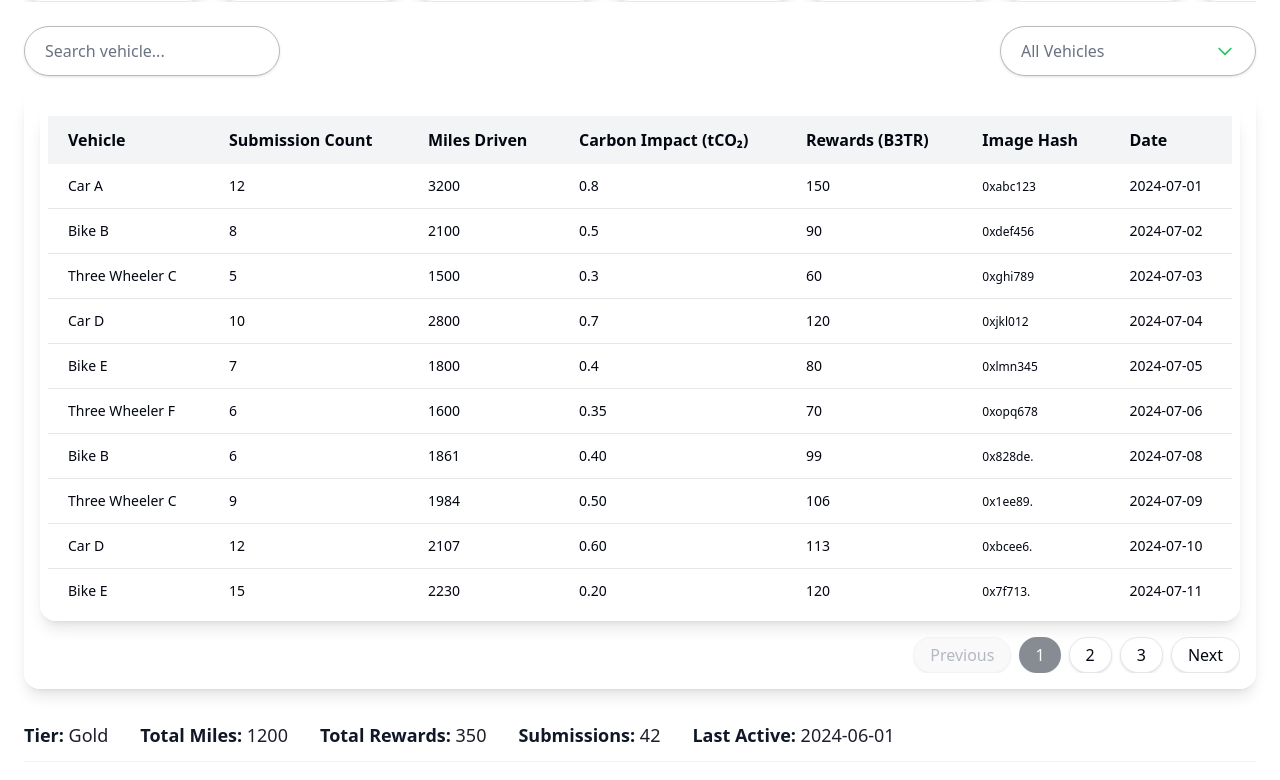
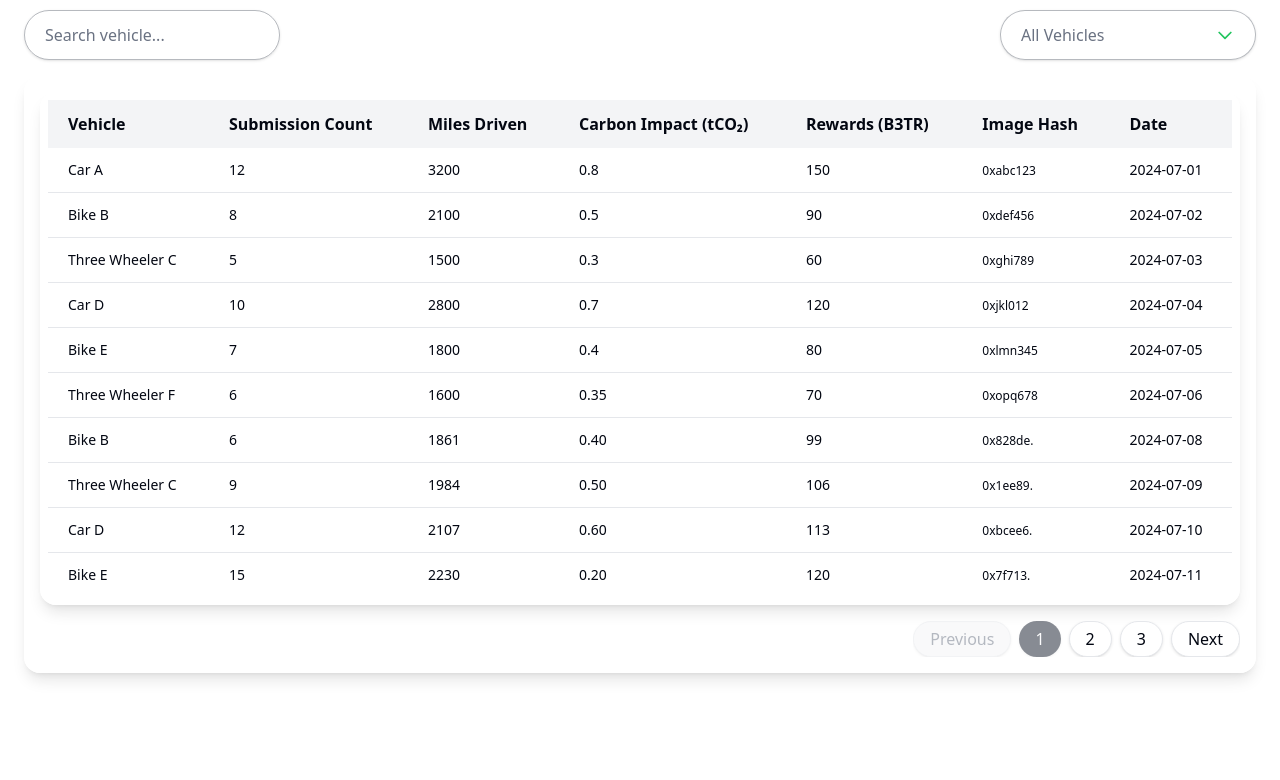
Before and after one commit to DattatrayPatil-Alchemytech/byteme-ai-frontend, a Next.js app: page /admin/users/1 in a window 1280 px wide. Shown: the part 524-1304 px from the top of the page. After the commit the page ends 1221 px from the top, so only its background shows below. Built offline with nearby package versions, Linux system fonts and the light colour scheme.

Commit message:
feat: BA-50 Extra details removed from the uesr view page.

```diff
--- a/app/admin/users/[id]/page.tsx
+++ b/app/admin/users/[id]/page.tsx
@@ -167,7 +167,7 @@ export default function UserViewPage({ params }: { params: { id: string } }) {
   return (
     <div className="p-6 space-y-8">
       {/* User Basic Details Card - Top of Page */}
-      <div className="w-full flex flex-col md:flex-row items-center justify-between gap-6 bg-white/90 rounded-xl shadow p-6 border border-muted mb-8 animate-fade-in">
+      <div className="w-full flex flex-col md:flex-row items-center justify-between gap-6 bg-white/90 rounded-xl shadow p-6 border border-muted mb-4 animate-fade-in">
         <div className="flex items-center gap-4 w-full md:w-auto">
           <User className="text-primary" size={32} />
           <span className="text-2xl font-extrabold text-gradient-ev-green tracking-tight">{user.name}</span>
@@ -247,15 +247,6 @@ export default function UserViewPage({ params }: { params: { id: string } }) {
       <div className="bg-white/90 rounded-2xl shadow-lg p-4 transition-transform transition-shadow duration-300 hover:scale-[1.01] hover:shadow-2xl">
         <DataTable columns={columns} data={filtered} />
       </div>
-      <CardContent className="space-y-4 p-0">
-        <div className="flex flex-wrap gap-x-8 gap-y-2 text-lg font-medium text-foreground/90 border-b border-muted pb-3 mb-3">
-          <div><span className="font-semibold text-primary">Tier:</span> {user.tier}</div>
-          <div><span className="font-semibold text-primary">Total Miles:</span> {user.totalMiles}</div>
-          <div><span className="font-semibold text-primary">Total Rewards:</span> {user.totalRewards}</div>
-          <div><span className="font-semibold text-primary">Submissions:</span> {user.submissionCount}</div>
-          <div><span className="font-semibold text-primary">Last Active:</span> {user.lastActive}</div>
-        </div>
-      </CardContent>
     </div>
   );
 }
```
